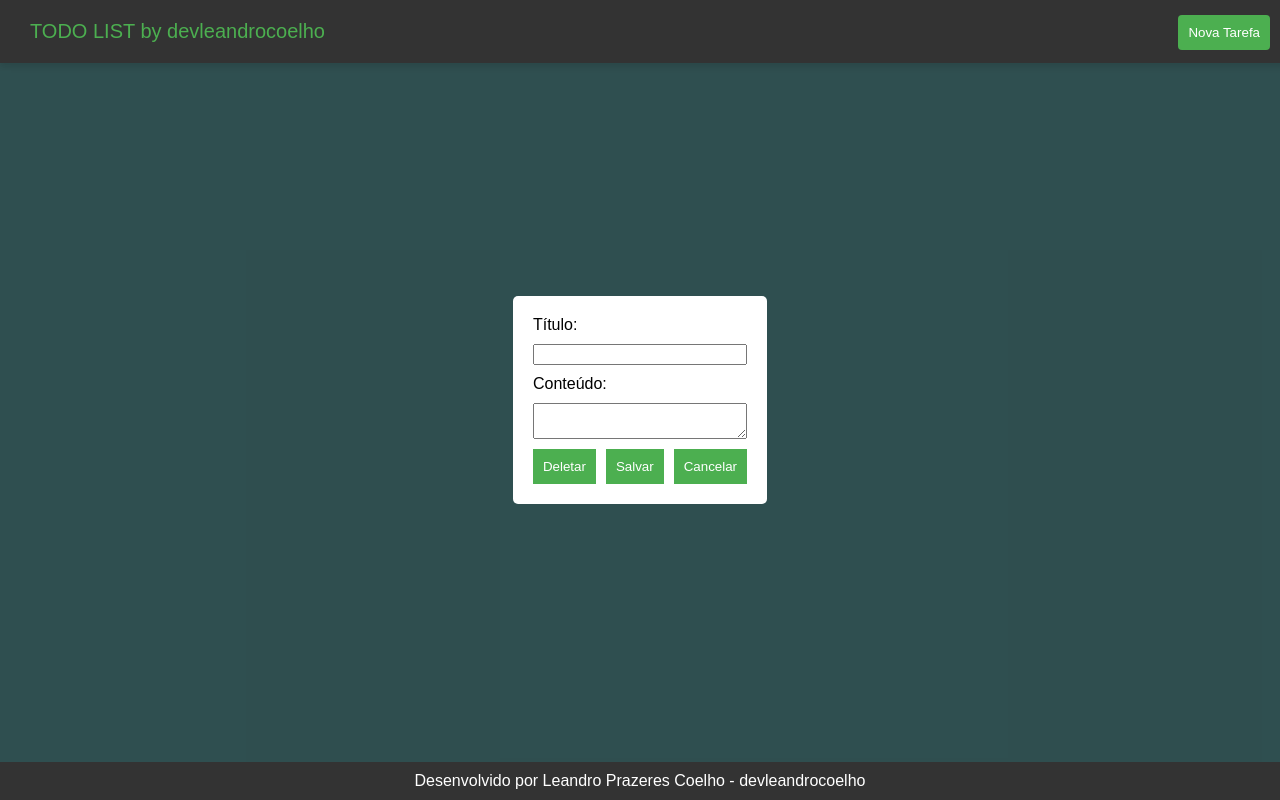
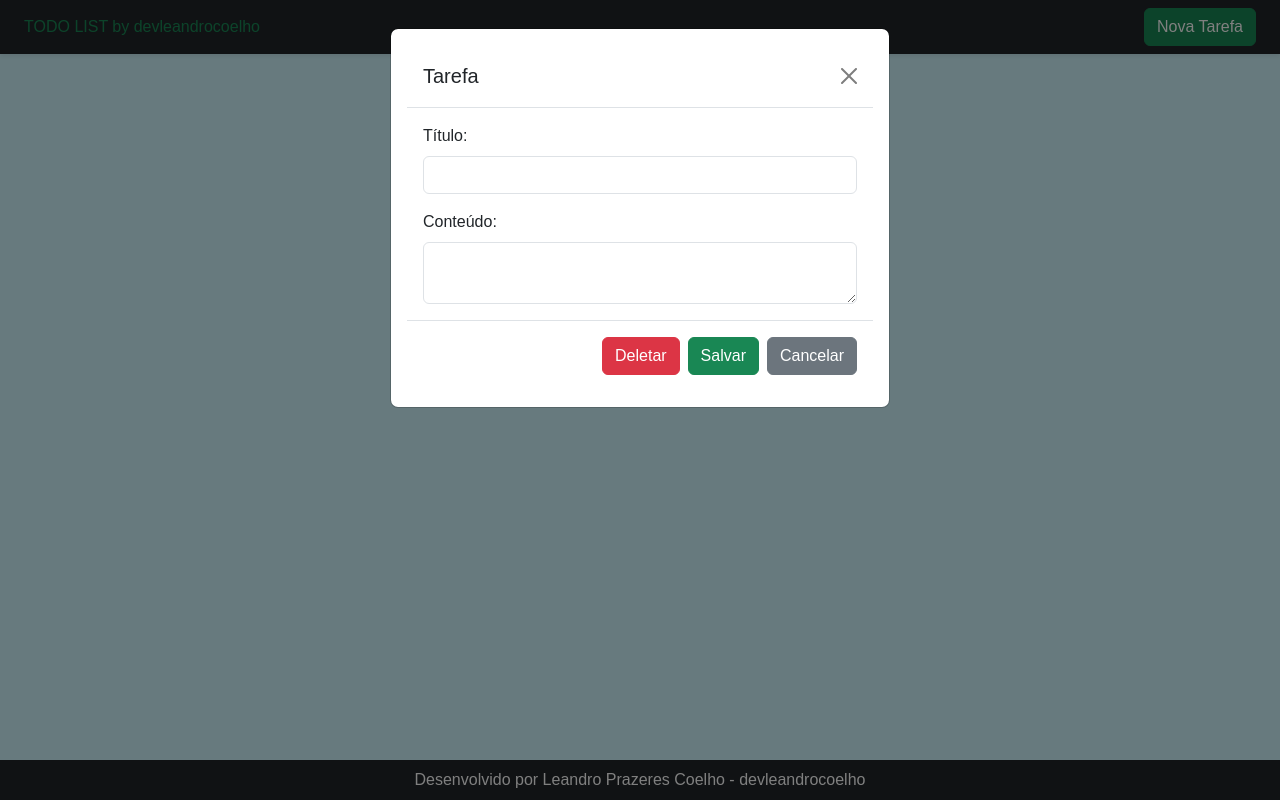
Before and after one commit to devLeandroCoelho/projeto-todolist-js-css-html, a plain HTML site: page index.html in a window 1280 px wide. Both pictures are taken after a click on the button "Nova Tarefa". Drawn offline with nearby package versions, Linux system fonts and the light colour scheme.

Commit message:
Ajustes para Bootstrap5

```diff
--- a/index.html
+++ b/index.html
@@ -1,47 +1,60 @@
-<!-- index.html -->
-
 <!DOCTYPE html>
 <html lang="pt-br">
+<head>
+  <meta charset="UTF-8" />
+  <meta name="viewport" content="width=device-width, initial-scale=1.0" />
+  <title>Lista de Tarefas</title>
+  <link href="https://cdn.jsdelivr.net/npm/bootstrap@5.3.3/dist/css/bootstrap.min.css" rel="stylesheet">
+  <link rel="stylesheet" href="style.css" />
+</head>
+<body class="bg-info-subtle">
 
-<head>
-  <meta charset="UTF-8">
-  <meta name="viewport" content="width=device-width, initial-scale=1.0">
-  <title>Lista de Tarefas</title>
-  <link rel="stylesheet" href="style.css">
-</head>
+<!-- Header -->
+<header class="bg-dark text-success fixed-top shadow-sm p-2 px-4">
+  <div class="d-flex justify-content-between align-items-center">
+    <p class="m-0">TODO LIST by devleandrocoelho</p>
+    <button id="new-task-btn" class="btn btn-success">Nova Tarefa</button>
+  </div>
+</header>
 
-<body>
+<!-- Container de Tarefas -->
+<div id="task-container" class="container mt-5 pt-5 d-flex flex-wrap gap-3">
+  <!-- Tarefas renderizadas por JavaScript -->
+</div>
 
-  <header>
-    <p>TODO LIST by devleandrocoelho</p>
-  </header>
-  <button id="new-task-btn">Nova Tarefa</button>
-  <div id="task-container" class="task-container">
-    <!-- Tarefas serão adicionadas diretamente aqui -->
-  </div>
-
-  <div id="modal">
-    <div id="modal-content">
-      <label for="edit-title">Título:</label>
-      <input type="text" id="edit-title">
-
-      <label for="edit-content">Conteúdo:</label>
-      <textarea id="edit-content"></textarea>
-
-      <div id="button-container">
-        <button id="delete-btn" onclick="deleteSelectedTask()">Deletar</button>
-        <button id="save-btn" onclick="saveTask()">Salvar</button>
-        <button id="cancel-btn" onclick="closeModal()">Cancelar</button>
+<!-- Modal -->
+<div class="modal fade" id="taskModal" tabindex="-1" aria-labelledby="taskModalLabel" aria-hidden="true">
+  <div class="modal-dialog">
+    <div class="modal-content p-3">
+      <div class="modal-header">
+        <h5 class="modal-title" id="taskModalLabel">Tarefa</h5>
+        <button type="button" class="btn-close" onclick="closeModal()" aria-label="Close"></button>
+      </div>
+      <div class="modal-body d-flex flex-column gap-3">
+        <div>
+          <label for="edit-title" class="form-label">Título:</label>
+          <input type="text" id="edit-title" class="form-control">
+        </div>
+        <div>
+          <label for="edit-content" class="form-label">Conteúdo:</label>
+          <textarea id="edit-content" class="form-control"></textarea>
+        </div>
+      </div>
+      <div class="modal-footer">
+        <button class="btn btn-danger" onclick="deleteSelectedTask()">Deletar</button>
+        <button class="btn btn-success" onclick="saveTask()">Salvar</button>
+        <button class="btn btn-secondary" onclick="closeModal()">Cancelar</button>
       </div>
     </div>
   </div>
+</div>
 
-  <script src="script.js"></script>
+<!-- Rodapé -->
+<footer class="bg-dark text-white text-center fixed-bottom py-2">
+  Desenvolvido por Leandro Prazeres Coelho - devleandrocoelho
+</footer>
 
-  <!-- Rodapé fixo -->
-  <footer>
-    Desenvolvido por Leandro Prazeres Coelho - devleandrocoelho
-  </footer>
+<script src="https://cdn.jsdelivr.net/npm/bootstrap@5.3.3/dist/js/bootstrap.bundle.min.js"></script>
+<script src="script.js"></script>
 </body>
-
 </html>
--- a/script.js
+++ b/script.js
@@ -1,44 +1,40 @@
-// script.js
-
-const modal = document.getElementById("modal");
 const newTaskBtn = document.getElementById("new-task-btn");
+const taskContainer = document.getElementById("task-container");
+const modalElement = new bootstrap.Modal(document.getElementById("taskModal"));
 let editingTaskIndex = -1;
 
-// Abre o modal para adicionar nova tarefa
 function openNewTaskModal() {
   document.getElementById("edit-title").value = "";
   document.getElementById("edit-content").value = "";
   editingTaskIndex = -1;
-  modal.style.display = "flex";
+  modalElement.show();
 }
 
-// Deleta a tarefa selecionada (marcada com uma borda)
-function deleteSelectedTask() {
-  const selectedTask = document.querySelector(".task-card.selected");
-
-  if (selectedTask) {
-    const index = Array.from(selectedTask.parentElement.children).indexOf(
-      selectedTask
-    );
-    closeModal();
-    deleteTask(index);
-  } else {
-    alert("Selecione uma tarefa para excluir.");
-  }
+function openModal(index) {
+  editingTaskIndex = index;
+  const tasks = JSON.parse(localStorage.getItem("tasks")) || [];
+  document.getElementById("edit-title").value = tasks[index].title;
+  document.getElementById("edit-content").value = tasks[index].content;
+  modalElement.show();
 }
 
-// Adiciona um ícone de lápis e um botão "Deletar" para editar cada tarefa
-function addEditIcon(taskCard, index) {
-  const editIcon = document.createElement("span");
-  editIcon.classList.add("edit-icon");
-  editIcon.innerHTML = "&#9998;";
-
-  editIcon.addEventListener("click", () => openModal(index));
-
-  taskCard.appendChild(editIcon);
+function closeModal() {
+  modalElement.hide();
 }
 
-// Função para salvar uma tarefa
+function deleteSelectedTask() {
+  if (editingTaskIndex === -1) {
+    alert("Nenhuma tarefa selecionada para deletar.");
+    return;
+  }
+
+  const tasks = JSON.parse(localStorage.getItem("tasks")) || [];
+  tasks.splice(editingTaskIndex, 1);
+  localStorage.setItem("tasks", JSON.stringify(tasks));
+  closeModal();
+  renderTasks();
+}
+
 function saveTask() {
   const title = document.getElementById("edit-title").value;
   const content = document.getElementById("edit-content").value;
@@ -61,7 +57,6 @@ function saveTask() {
   renderTasks();
 }
 
-// Função para deletar uma tarefa
 function deleteTask(index) {
   const tasks = JSON.parse(localStorage.getItem("tasks")) || [];
   tasks.splice(index, 1);
@@ -70,34 +65,29 @@ function deleteTask(index) {
   renderTasks();
 }
 
-// Função para abrir o modal de edição
-function openModal(index) {
-  editingTaskIndex = index;
-  const tasks = JSON.parse(localStorage.getItem("tasks")) || [];
-  document.getElementById("edit-title").value = tasks[index].title;
-  document.getElementById("edit-content").value = tasks[index].content;
-  modal.style.display = "flex";
+function addEditIcon(taskCard, index) {
+  const editIcon = document.createElement("span");
+  editIcon.classList.add("edit-icon");
+  editIcon.innerHTML = "&#9998;";
+  editIcon.addEventListener("click", (e) => {
+    e.stopPropagation();
+    openModal(index);
+  });
+  taskCard.appendChild(editIcon);
 }
 
-// Função para fechar o modal
-function closeModal() {
-  modal.style.display = "none";
-}
-
-// Função para renderizar as tarefas na página
 function renderTasks() {
-  const taskContainer = document.getElementById("task-container");
   taskContainer.innerHTML = "";
-
   const tasks = JSON.parse(localStorage.getItem("tasks")) || [];
 
   tasks.forEach((task, index) => {
     const taskCard = document.createElement("div");
     taskCard.classList.add("task-card");
     taskCard.innerHTML = `
-            <h2>${task.title}</h2>
-            <p>${task.content}</p>
-        `;
+      <h2>${task.title}</h2>
+      <p>${task.content}</p>
+    `;
+
     addEditIcon(taskCard, index);
 
     taskCard.addEventListener("click", () => {
@@ -108,8 +98,5 @@ function renderTasks() {
   });
 }
 
-// Executa a função renderTasks quando a página é carregada
 window.onload = renderTasks;
-
-// Adiciona um ouvinte de eventos para o botão "Nova Tarefa"
 newTaskBtn.addEventListener("click", openNewTaskModal);
--- a/style.css
+++ b/style.css
@@ -1,154 +1,34 @@
-/* style.css */
-
 body {
   font-family: Arial, sans-serif;
-  background-color: #f4f4f4;
-  margin: 0;
-  display: flex;
-  flex-wrap: wrap;
-  justify-content: center;
-  align-items: flex-start;
-  padding: 20px;
-  background-color: cadetblue;
-}
-
-header {
-  background-color: #333;
-  position: fixed;
-  color: #4caf50;
-  font-size: 20px;
-  top: 0;
-  left: 0;
-  width: 100%;
-  box-shadow: 0 4px 6px rgba(0, 0, 0, 0.1);
-  z-index: 1;
-  padding-left: 30px;
-}
-
-nav {
-  display: flex;
-  justify-content: space-between;
-  align-items: center;
-  color: white;
-}
-
-nav button {
-  background-color: #4caf50;
-  color: white;
-  border: none;
-  padding: 10px;
-  cursor: pointer;
-}
-
-nav button:hover {
-  background-color: #45a049;
-}
-
-#new-task-btn {
-  position: fixed;
-  top: 15px;
-  right: 10px;
-  background-color: #4caf50;
-  color: white;
-  border: none;
-  padding: 10px;
-  cursor: pointer;
-  border-radius: 4px;
-  z-index: 99999;
-}
-
-#new-task-btn:hover {
-  background-color: #45a049;
-}
-
-#task-container {
-  max-width: 100%;
-  display: flex;
-  flex-wrap: wrap;
-  justify-content: start;
-  gap: 20px;
-  margin-top: 55px;
-  padding: 20px;
 }
 
 .task-card {
   background-color: #eee;
   border: 1px solid #ccc;
-  border-radius: 4px;
-  padding: 15px;
-  max-width: calc(30%);
-  min-width: 100px;
-  max-height: fit-content;
-  box-sizing: border-box;
+  border-radius: 0.5rem;
+  padding: 1rem;
+  width: 300px;
   position: relative;
 }
 
 .task-card h2 {
-  margin-top: 0;
-  max-height: 50px;
+  color: coral;
+  font-size: 1.2rem;
   overflow: hidden;
-  color: coral;
+  white-space: nowrap;
+  text-overflow: ellipsis;
 }
 
 .task-card p {
-  margin-bottom: 0;
+  color: peru;
   max-height: 100px;
-  overflow: scroll;
-  color: peru;
+  overflow-y: auto;
 }
 
 .task-card .edit-icon {
   position: absolute;
-  top: 5px;
-  right: 5px;
+  top: 10px;
+  right: 10px;
   cursor: pointer;
-  fill: #333;
+  font-size: 1.2rem;
 }
-
-#modal {
-  display: none;
-  position: fixed;
-  top: 0;
-  left: 0;
-  width: 100%;
-  height: 100%;
-  background: rgba(0, 0, 0, 0.5);
-  justify-content: center;
-  align-items: center;
-}
-
-#modal-content {
-  background: white;
-  padding: 20px;
-  border-radius: 5px;
-  display: flex;
-  flex-direction: column;
-  gap: 10px;
-}
-
-#button-container {
-  display: flex;
-  gap: 10px;
-}
-
-button {
-  background-color: #4caf50;
-  color: white;
-  border: none;
-  padding: 10px;
-  cursor: pointer;
-}
-
-button:hover {
-  background-color: #45a049;
-}
-
-footer {
-  position: fixed;
-  bottom: 0;
-  width: 100%;
-  background-color: #333;
-  color: white;
-  text-align: center;
-  padding: 10px;
-}
```
Also changed, not shown: 1 other file.
